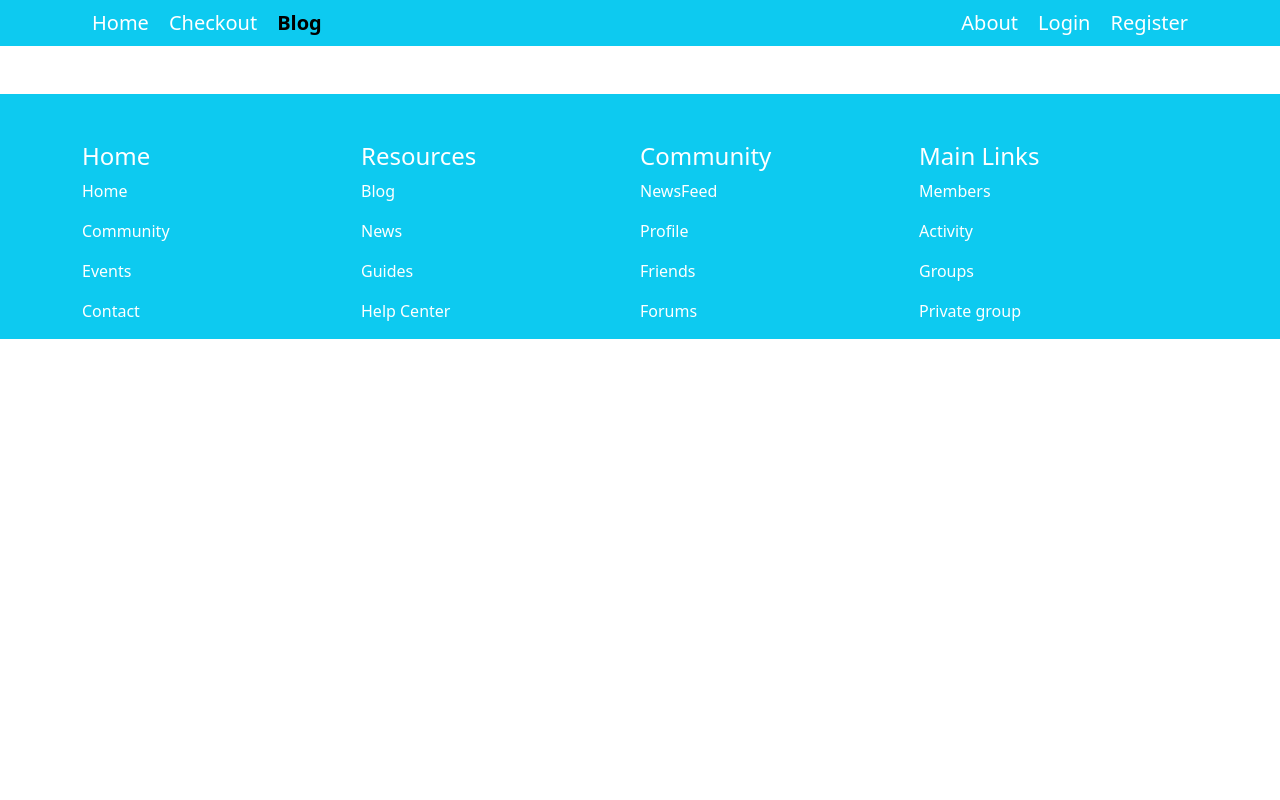
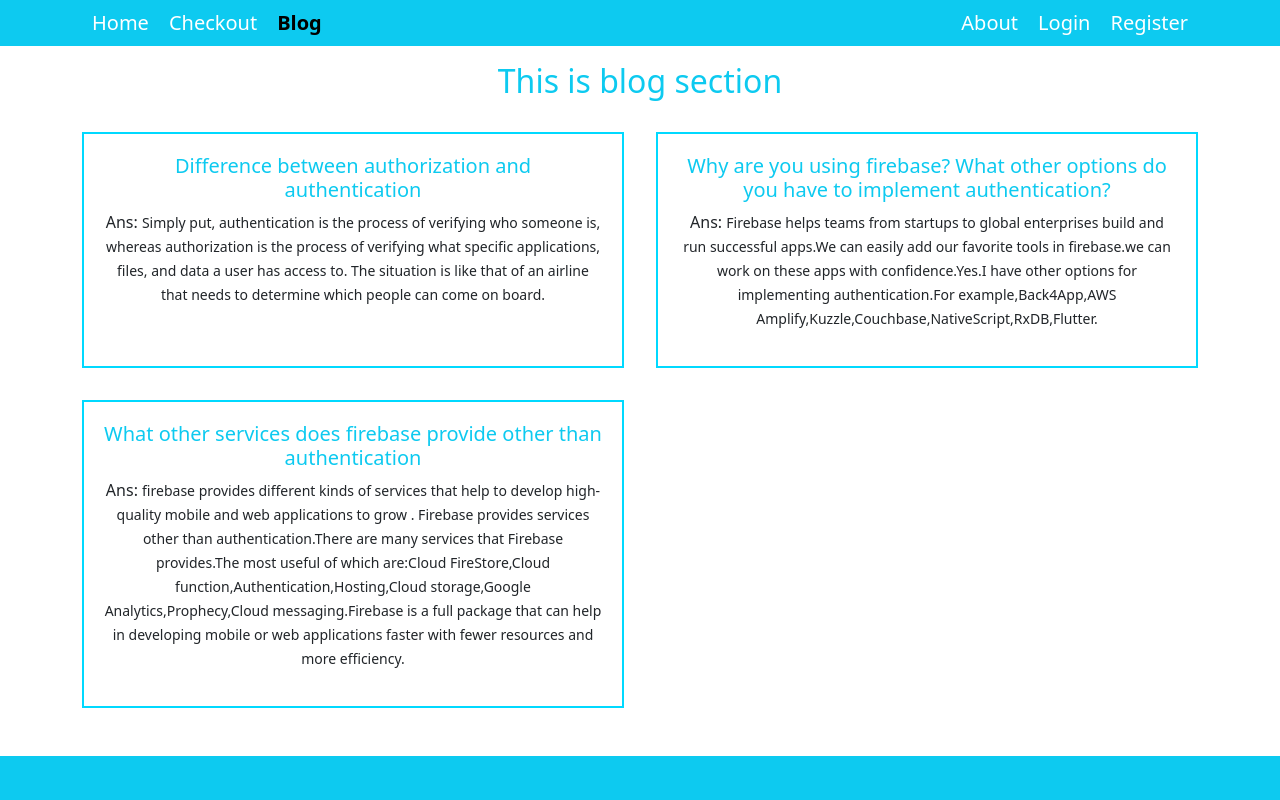
Before and after one commit to salmakhatun0056/dental-services, a React (Create React App) app: page /blog in a window 1280 px wide. Shown: the top 800 px of the page. Built offline with nearby package versions, Linux system fonts and the light colour scheme.

Commit message:
blog section start

```diff
--- a/src/App.js
+++ b/src/App.js
@@ -9,6 +9,8 @@
 import Login from './Pages/Login/Login';
 import Checkout from './Pages/Home/Checkout/Checkout';
 import RequireAuth from './Pages/Home/Home/RequireAuth/RequireAuth';
+import NotFound from './Pages/Home/Home/NotFound/NotFound';
+import Blog from './Pages/Home/Home/Blog/Blog';
 
 function App() {
   return (
@@ -24,7 +26,10 @@
         <Route path='/login' element={<Login></Login>}></Route>
         <Route path='/register' element={<Register></Register>}></Route>
         {/* <Route path='/checkout/:checkoutId'></Route> */}
+        <Route path='/blog' element={<Blog></Blog>}></Route>
+        <Route path='*' element={<NotFound></NotFound>}></Route>
       </Routes>
+
       <Footer></Footer>
     </div>
   );
--- a/src/Pages/Home/About/About.js
+++ b/src/Pages/Home/About/About.js
@@ -8,7 +8,7 @@
             <div className='about-container'>
                 <div >
                     <div className='about-img'>
-                        <img style={{ height: 150 }} src="https://i.ibb.co/1vtjGKq/69214609-222807605358660-3567179753343418368-n.jpg" alt="" />
+                        <img style={{ height: 150 }} src="https://i.ibb.co/xYwZjgF/2022-04-17-1.png" alt="" />
                     </div>
                     <div className='text-center'>
                         <h2 className='text-info mt-2'>Salma Khatun</h2>
--- /dev/null
+++ b/src/Pages/Home/Home/Blog/Blog.css
@@ -0,0 +1,17 @@
+.blog-container {
+    display: grid;
+    grid-template-columns: repeat(2, 1fr);
+    gap: 2rem;
+    margin-top: 2rem;
+}
+
+.blog {
+    border: 2px solid rgb(0, 217, 255);
+    padding: 20px;
+}
+
+@media only screen and (max-width:576px) {
+    .blog-container {
+        grid-template-columns: repeat(1, 1fr);
+    }
+}
--- /dev/null
+++ b/src/Pages/Home/Home/Blog/Blog.js
@@ -0,0 +1,28 @@
+import React from 'react';
+import './Blog.css'
+
+const Blog = () => {
+    return (
+
+        <div>
+            <h2 className='text-info text-center mt-3'>This is blog section</h2>
+            <div className='blog-container container text-center'>
+                <div className='blog'>
+                    <h5 className='text-info text-center'>Difference between authorization and authentication</h5>
+                    <p> Ans: <small>Simply put, authentication is the process of verifying who someone is, whereas authorization is the process of verifying what specific applications, files, and data a user has access to. The situation is like that of an airline that needs to determine which people can come on board.</small></p>
+                </div>
+                <div className='blog'>
+                    <h5 className='text-info text-center'>Why are you using firebase? What other options do you have to implement authentication? </h5>
+                    <p>Ans: <small>Firebase helps teams from startups to global enterprises build and run successful apps.We can easily add our favorite tools in firebase.we can work on these apps with confidence.Yes.I have other options for implementing authentication.For example,Back4App,AWS Amplify,Kuzzle,Couchbase,NativeScript,RxDB,Flutter.</small></p>
+                </div>
+                <div className='blog'>
+                    <h5 className='text-info text-center'>What other services does firebase provide other than authentication</h5>
+                    <p>Ans: <small>firebase provides different kinds of services that help  to develop high-quality mobile and web applications to grow . Firebase provides services other than authentication.There are many services that Firebase provides.The most useful of which are:Cloud FireStore,Cloud function,Authentication,Hosting,Cloud storage,Google Analytics,Prophecy,Cloud messaging.Firebase is a full package that can help in developing  mobile or web applications faster with fewer resources and more efficiency.</small></p>
+                </div>
+
+            </div>
+        </div>
+    );
+};
+
+export default Blog;
--- /dev/null
+++ b/src/Pages/Home/Home/NotFound/NotFound.css
@@ -0,0 +1,9 @@
+.notfound {
+    margin-left: 400px;
+}
+
+@media only screen and (max-width:576px) {
+    .notfound {
+        margin-left: 100px;
+    }
+}
--- /dev/null
+++ b/src/Pages/Home/Home/NotFound/NotFound.js
@@ -0,0 +1,12 @@
+import React from 'react';
+import './NotFound.css'
+
+const NotFound = () => {
+    return (
+        <div className='container notfound'>
+            <img className='w-50 mt-3 ' src="https://i.ibb.co/vJJTX9b/404-Error-page-SEO.png" alt="" />
+        </div>
+    );
+};
+
+export default NotFound;
--- a/src/Pages/Home/Register/Register.js
+++ b/src/Pages/Home/Register/Register.js
@@ -18,16 +18,16 @@
         error,
     ] = useCreateUserWithEmailAndPassword(auth);
 
-    if (error) {
-        return (
-            <div>
-                <p>Error: {error.message}</p>
-            </div>
-        );
-    }
-    if (loading) {
-        return <p>Loading...</p>;
-    }
+    // if (error) {
+    //     return (
+    //         <div>
+    //             <p>Error: {error.message}</p>
+    //         </div>
+    //     );
+    // }
+    // if (loading) {
+    //     return <p>Loading...</p>;
+    // }
 
     const handleRegister = (event) => {
         const email = emailRef.current.value
@@ -59,9 +59,11 @@
                 <p>Already Have an account ? <Link to='/login' className='text-info pe-auto text-decoration-none'>Please login </Link></p>
                 <Form.Group className="mb-3" controlId="formBasicCheckbox">
                     <Form.Check type="checkbox" label="Check me out" />
+                    {/* <p className='pe-auto'>{loading}</p> */}
+                    {error && <p className='text-danger pe-auto'>{error.message}</p>}
                 </Form.Group>
-                <p className='pe-auto'>{loading}</p>
-                {/* <p className='text-danger pe-auto'>{error}</p> */}
+
+
                 <Button variant="primary" type="submit">
                     Submit
                 </Button>
```
